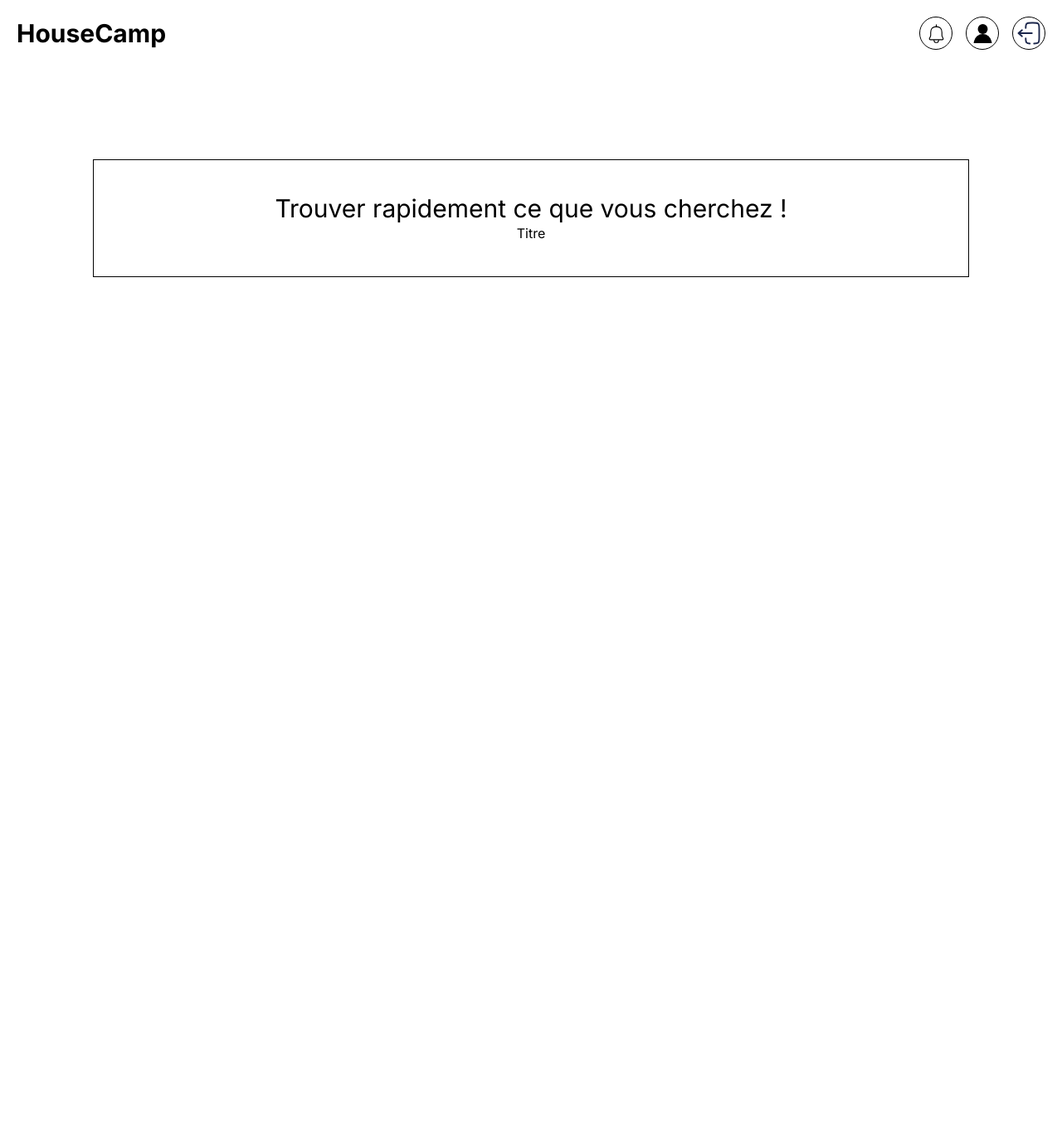
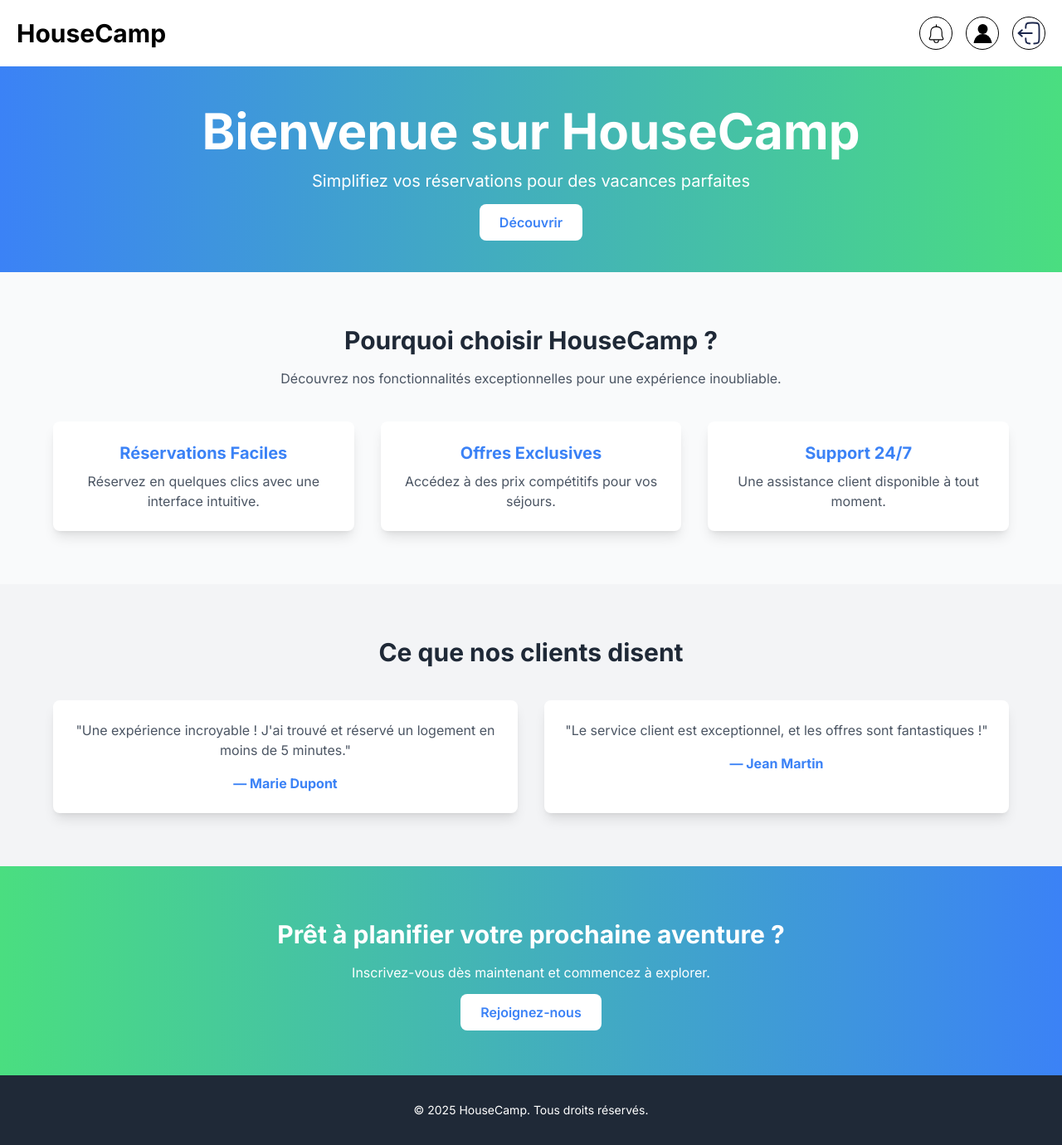
Before and after one commit to NicolasHerissard/HouseCamp, a Next.js app: page / in a window 1280 px wide. Shown: the whole page at 83% size. Before the commit the page ends 800 px from the top, so only its background shows below. Built offline with nearby package versions, Linux system fonts and the light colour scheme; sample sign-in values are in the browser's storage.

Commit message:
landing page

```diff
--- a/app/page.tsx
+++ b/app/page.tsx
@@ -7,31 +7,125 @@ import Card from "./components/card";
 
 export default function Home() {
 
-  //const [users, setUsers] = useState([])
-
-  // async function fetchUsers() {
-  //   const data = await getUsers()
-  //   console.log(data)
-  //   setUsers(data)
-  // }
-
   useEffect(() => {
 
   }, [])
 
   return (
-    <div>
+    <div className="">
       <Header />
-      <div className="flex flex-col justify-center items-center p-28 space-y-10">
-        <div className="border border-black h-full w-full p-10 flex flex-col items-center justify-center">
-          <div>
-            <h1 className="text-3xl">Trouver rapidement ce que vous cherchez !</h1>
-          </div>
-          <div>
-            <Card title="Titre"/>
-          </div>
-        </div>
-      </div>
+        <main className="bg-gray-50">
+          {/* Header */}
+          <header className="bg-gradient-to-r from-blue-500 to-green-400 text-white py-12 text-center">
+            <h1 className="text-4xl md:text-6xl font-bold">
+              Bienvenue sur HouseCamp
+            </h1>
+            <p className="mt-4 text-lg md:text-xl">
+              Simplifiez vos réservations pour des vacances parfaites
+            </p>
+            <div className="mt-6">
+              <a
+                href="#features"
+                className="px-6 py-3 bg-white text-blue-500 rounded-lg font-semibold hover:bg-blue-100"
+              >
+                Découvrir
+              </a>
+            </div>
+          </header>
+
+          {/* Features */}
+          <section id="features" className="py-16 px-6 md:px-12">
+            <div className="max-w-6xl mx-auto text-center">
+              <h2 className="text-3xl font-bold text-gray-800">
+                Pourquoi choisir HouseCamp ?
+              </h2>
+              <p className="mt-4 text-gray-600">
+                Découvrez nos fonctionnalités exceptionnelles pour une expérience
+                inoubliable.
+              </p>
+              <div className="mt-10 grid grid-cols-1 md:grid-cols-3 gap-8">
+                <div className="bg-white shadow-lg p-6 rounded-lg">
+                  <h3 className="text-xl font-bold text-blue-500">
+                    Réservations Faciles
+                  </h3>
+                  <p className="mt-2 text-gray-600">
+                    Réservez en quelques clics avec une interface intuitive.
+                  </p>
+                </div>
+                <div className="bg-white shadow-lg p-6 rounded-lg">
+                  <h3 className="text-xl font-bold text-blue-500">
+                    Offres Exclusives
+                  </h3>
+                  <p className="mt-2 text-gray-600">
+                    Accédez à des prix compétitifs pour vos séjours.
+                  </p>
+                </div>
+                <div className="bg-white shadow-lg p-6 rounded-lg">
+                  <h3 className="text-xl font-bold text-blue-500">
+                    Support 24/7
+                  </h3>
+                  <p className="mt-2 text-gray-600">
+                    Une assistance client disponible à tout moment.
+                  </p>
+                </div>
+              </div>
+            </div>
+          </section>
+
+          {/* Testimonials */}
+          <section id="testimonials" className="py-16 bg-gray-100 px-6 md:px-12">
+            <div className="max-w-6xl mx-auto text-center">
+              <h2 className="text-3xl font-bold text-gray-800">
+                Ce que nos clients disent
+              </h2>
+              <div className="mt-10 grid grid-cols-1 md:grid-cols-2 gap-8">
+                <blockquote className="bg-white shadow-lg p-6 rounded-lg">
+                  <p className="text-gray-600">
+                    "Une expérience incroyable ! J'ai trouvé et réservé un
+                    logement en moins de 5 minutes."
+                  </p>
+                  <footer className="mt-4 text-blue-500 font-bold">
+                    — Marie Dupont
+                  </footer>
+                </blockquote>
+                <blockquote className="bg-white shadow-lg p-6 rounded-lg">
+                  <p className="text-gray-600">
+                    "Le service client est exceptionnel, et les offres sont
+                    fantastiques !"
+                  </p>
+                  <footer className="mt-4 text-blue-500 font-bold">
+                    — Jean Martin
+                  </footer>
+                </blockquote>
+              </div>
+            </div>
+          </section>
+
+          {/* Call to Action */}
+          <section className="py-16 bg-gradient-to-r from-green-400 to-blue-500 text-white text-center">
+            <h2 className="text-3xl font-bold">
+              Prêt à planifier votre prochaine aventure ?
+            </h2>
+            <p className="mt-4">
+              Inscrivez-vous dès maintenant et commencez à explorer.
+            </p>
+            <div className="mt-6">
+              <a
+                href="/signup"
+                className="px-6 py-3 bg-white text-blue-500 rounded-lg font-semibold hover:bg-blue-100"
+              >
+                Rejoignez-nous
+              </a>
+            </div>
+          </section>
+
+          {/* Footer */}
+          <footer className="py-8 bg-gray-800 text-white text-center">
+            <p className="text-sm">
+              © 2025 HouseCamp. Tous droits réservés.
+            </p>
+          </footer>
+        </main>
     </div>
   );
 }
--- a/app/results/page.tsx
+++ b/app/results/page.tsx
@@ -44,7 +44,7 @@ export default function Results() {
                     <input className="border border-black rounded-md h-14 p-2 text-xl" type="date" placeholder="Départ"/>
                     <input className="border border-black rounded-md h-14 p-2 text-xl" type="date" placeholder="Arrivé"/>
                     <input className="border border-black rounded-md h-14 p-2 text-xl" type="number" placeholder="Personnes"/>
-                    <button className="flex items-center border justify-center border-black rounded-full w-10 h-10" type="submit"><svg width="25px" height="64px" viewBox="0 0 24 24" fill="none" xmlns="http://www.w3.org/2000/svg"><g id="SVGRepo_bgCarrier" stroke-width="0"></g><g id="SVGRepo_tracerCarrier" stroke-linecap="round" stroke-linejoin="round"></g><g id="SVGRepo_iconCarrier"> <path d="M14.9536 14.9458L21 21M17 10C17 13.866 13.866 17 10 17C6.13401 17 3 13.866 3 10C3 6.13401 6.13401 3 10 3C13.866 3 17 6.13401 17 10Z" stroke="#000000" stroke-width="2" stroke-linecap="round" stroke-linejoin="round"></path> </g></svg></button>
+                    <button onClick={handleSearch} className="flex items-center border justify-center border-black rounded-full w-10 h-10" type="submit"><svg width="25px" height="64px" viewBox="0 0 24 24" fill="none" xmlns="http://www.w3.org/2000/svg"><g id="SVGRepo_bgCarrier" stroke-width="0"></g><g id="SVGRepo_tracerCarrier" stroke-linecap="round" stroke-linejoin="round"></g><g id="SVGRepo_iconCarrier"> <path d="M14.9536 14.9458L21 21M17 10C17 13.866 13.866 17 10 17C6.13401 17 3 13.866 3 10C3 6.13401 6.13401 3 10 3C13.866 3 17 6.13401 17 10Z" stroke="#000000" stroke-width="2" stroke-linecap="round" stroke-linejoin="round"></path> </g></svg></button>
                 </div>
             </div>
             <div className="flex p-6 h-screen">
--- a/tailwind.config.ts
+++ b/tailwind.config.ts
@@ -12,7 +12,8 @@ const config: Config = {
         "gradient-radial": "radial-gradient(var(--tw-gradient-stops))",
         "gradient-conic":
           "conic-gradient(from 180deg at 50% 50%, var(--tw-gradient-stops))",
-        "img-login": "url('../asset/img_login.jpg')"
+        "img-login": "url('../asset/img_login.jpg')",
+        "img-home": "url('../asset/f.webp')",
       },
     },
   },
```
Also changed, not shown: asset/f.webp (added), asset/france.jpg (deleted).
